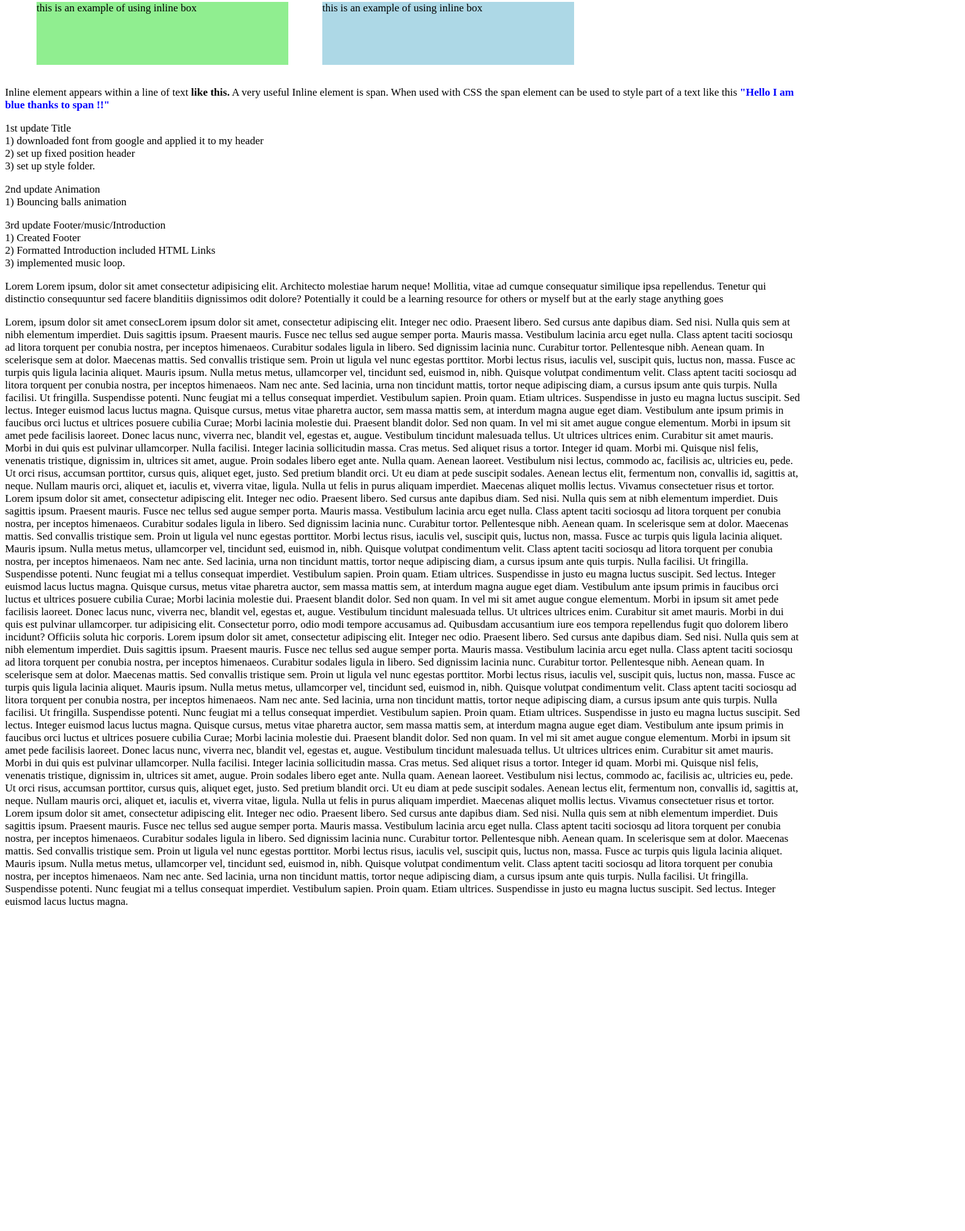
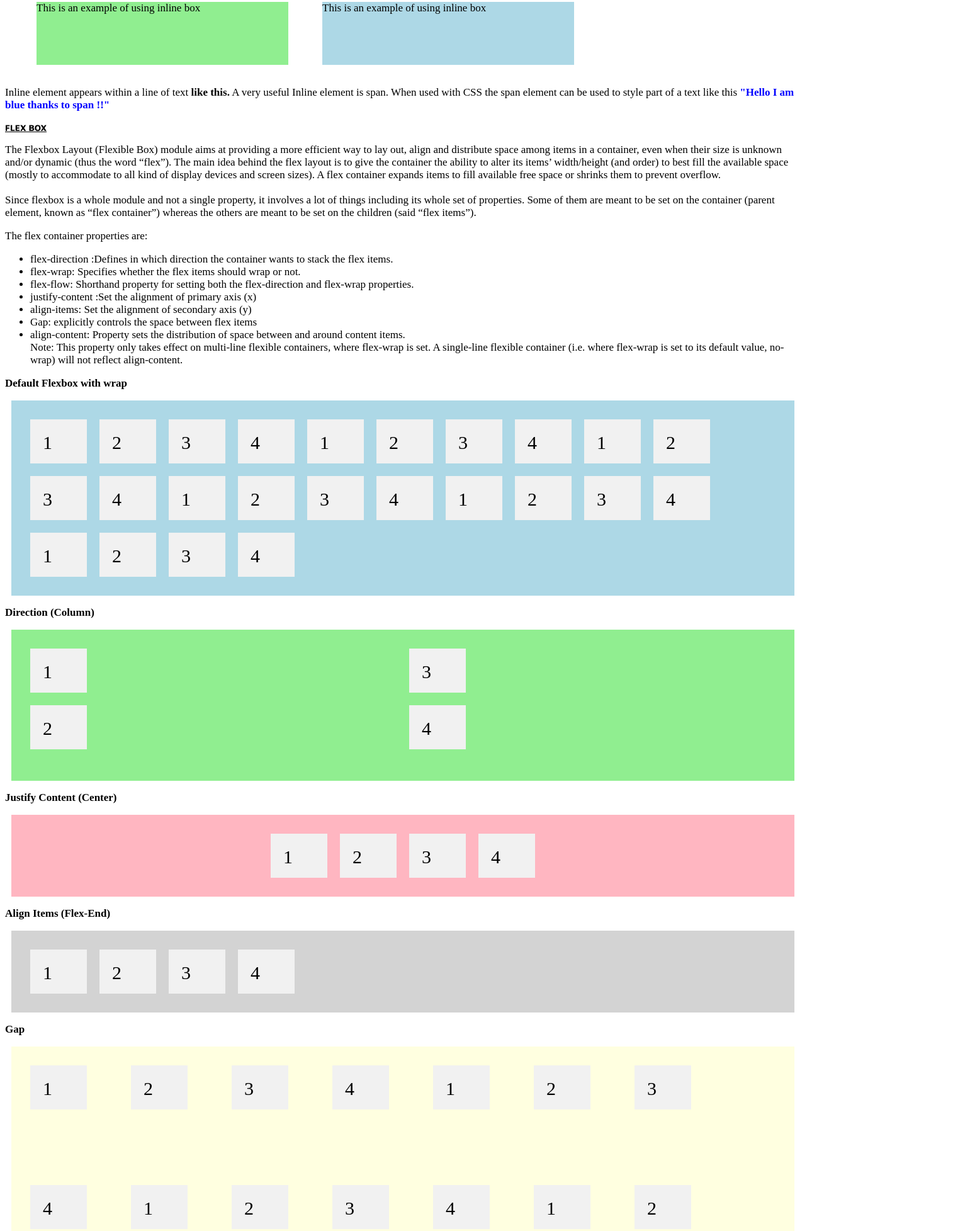
Before and after one commit to Ninedeadeyes/WebDev-Playground, a plain HTML site: page index.html in a window 1280 px wide. Shown: the part 1570-3525 px from the top of the page at 63% size, 1533 px wide, since content can reach past the window. Before the commit the page ends 3029 px from the top, so only its background shows below. Drawn offline with Linux system fonts and the light colour scheme.

Commit message:
0.5 Flex Box update

```diff
--- a/index.html
+++ b/index.html
@@ -62,7 +62,7 @@
           to be my personal scrap book focus on HTML and CSS. I will probably use this as a 'reference' guide like I have done
           with my <a href="https://github.com/Ninedeadeyes/15-mini-python-games-tutorial-series" target="_blank">my python tutorial series.</a>
           The truth is I am my own biggest fan and it is not because I am a great coder merely because I am my own best 'teacher'. I write in a way that makes
-          sense to me espicially when I am relearning something. Many of my more complex python projects like
+          sense to me which helps when I need to relearn something.  Many of my more complex python projects like
           <a href="https://github.com/Ninedeadeyes/GrimeLore-Land-of-the-Heretic-Hand" target="_blank">this</a> are built with the back bone of the tutorial series.
           Even though my website is quite bare for the mean time enjoy my bouncing balls.
          </p>
@@ -93,86 +93,313 @@
         <p class="inline1"> Inline block element takes as much as it needs </p>
 
 
-        <p class="inline1 inline2">this is an example of using inline box</p>
+        <p class="inline1 inline2">This is an example of using inline box</p>
 
-        <p class="inline1 inline3">this is an example of using inline box</p>
+        <p class="inline1 inline3">This is an example of using inline box</p>
 
-        <p class="inline1 inline4">this is an example of using inline box</p>
+        <p class="inline1 inline4">This is an example of using inline box</p>
 
         <p>Inline element appears within a line of text <strong>like this.</strong> A very useful Inline element is span. When used with CSS the span element can be used
         to style part of a text like this <span style="color:blue;font-weight:bold">"Hello I am blue thanks to span !!"</span> </p>
+
+        <p class="title">FLEX BOX</p>
+
+        <p>The Flexbox Layout (Flexible Box) module aims at providing a more efficient way to lay out, align and distribute space among items in a container,
+          even when their size is unknown and/or dynamic (thus the word “flex”).  The main idea behind the flex layout is to give the container the ability
+          to alter its items’ width/height (and order) to best fill the available space (mostly to accommodate to all kind of display devices
+          and screen sizes). A flex container expands items to fill available free space or shrinks them to prevent overflow.<br><br>
+          Since flexbox is a whole module and not a single property, it involves a lot of things including its whole set of properties.
+          Some of them are meant to be set on the container (parent element, known as “flex container”) whereas the others are meant to be set on the
+          children (said “flex items”).
+
+
+        </p>
+
+      <p>The flex container properties are:</p>
+
+      <ul>
+        <li>flex-direction :Defines in which direction the container wants to stack the flex items.</li>
+        <li>flex-wrap: Specifies whether the flex items should wrap or not.</li>
+        <li>flex-flow: Shorthand property for setting both the flex-direction and flex-wrap properties.</li>
+        <li>justify-content :Set the alignment of primary axis (x) </li>
+        <li>align-items: Set the alignment of secondary axis (y)</li>
+        <li>Gap: explicitly controls the space between flex items </li>
+        <li>align-content: Property sets the distribution of space between and around content items. <br> Note: This property only takes effect on multi-line flexible containers, where flex-wrap is set. A single-line flexible container (i.e. where flex-wrap is set to its default value, no-wrap) will not reflect align-content.</li>
+      </ul>
+
+  <p><strong>Default Flexbox with wrap</strong></p>
+
+  <div>
+      <div class="flexContainer">
+
+      <div class="flexInfo">1</div>
+
+      <div class="flexInfo">2</div>
+
+      <div class="flexInfo">3</div>
+
+      <div class="flexInfo">4</div>
+
+      <div class="flexInfo">1</div>
+
+      <div class="flexInfo">2</div>
+
+      <div class="flexInfo">3</div>
+
+      <div class="flexInfo">4</div>
+
+      <div class="flexInfo">1</div>
+
+      <div class="flexInfo">2</div>
+
+      <div class="flexInfo">3</div>
+
+      <div class="flexInfo">4</div>
+
+      <div class="flexInfo">1</div>
+
+      <div class="flexInfo">2</div>
+
+      <div class="flexInfo">3</div>
+
+      <div class="flexInfo">4</div>
+
+      <div class="flexInfo">1</div>
+
+      <div class="flexInfo">2</div>
+
+      <div class="flexInfo">3</div>
+
+      <div class="flexInfo">4</div>
+
+      <div class="flexInfo">1</div>
+
+      <div class="flexInfo">2</div>
+
+      <div class="flexInfo">3</div>
+
+      <div class="flexInfo">4</div>
+
+
+    </div>
+
+       <p><strong>Direction (Column) </strong></p>
+
+    <div class="flexContainer flexColumn">
+
+      <div class="flexInfo">1</div>
+
+      <div class="flexInfo">2</div>
+
+      <div class="flexInfo">3</div>
+
+      <div class="flexInfo">4</div>
+
+    </div>
+
+       <p><strong>Justify Content (Center) </strong> </p>
+
+    <div class="flexContainer flexJustifyContent ">
+
+      <div class="flexInfo">1</div>
+
+      <div class="flexInfo">2</div>
+
+      <div class="flexInfo">3</div>
+
+      <div class="flexInfo">4</div>
+
+    </div>
+
+       <p><strong>Align Items (Flex-End)</strong></p>
+
+    <div class="flexContainer flexAlignItems">
+
+      <div class="flexInfo">1</div>
+
+      <div class="flexInfo">2</div>
+
+      <div class="flexInfo">3</div>
+
+      <div class="flexInfo">4</div>
+
+    </div>
+
+    <p><strong>Gap</strong></p>
+
+    <div class="flexContainer flexGap ">
+
+      <div class="flexInfo">1</div>
+
+      <div class="flexInfo">2</div>
+
+      <div class="flexInfo">3</div>
+
+      <div class="flexInfo">4</div>
+
+      <div class="flexInfo">1</div>
+
+      <div class="flexInfo">2</div>
+
+      <div class="flexInfo">3</div>
+
+      <div class="flexInfo">4</div>
+
+      <div class="flexInfo">1</div>
+
+      <div class="flexInfo">2</div>
+
+      <div class="flexInfo">3</div>
+
+      <div class="flexInfo">4</div>
+
+      <div class="flexInfo">1</div>
+
+      <div class="flexInfo">2</div>
+
+      <div class="flexInfo">3</div>
+
+      <div class="flexInfo">4</div>
+
+      <div class="flexInfo">1</div>
+
+      <div class="flexInfo">2</div>
+
+      <div class="flexInfo">3</div>
+
+      <div class="flexInfo">4</div>
+
+      <div class="flexInfo">1</div>
+
+      <div class="flexInfo">2</div>
+
+      <div class="flexInfo">3</div>
+
+      <div class="flexInfo">4</div>
+
+
+
 
 
 
     </div>
 
+       <p><strong>Align Content (Center) with Direction(Column)</strong>  </p>
+    <div class="flexContainer flexAlignContent">
 
-       <p> 1st update Title <br>
+      <div class="flexInfo">1</div>
 
-         1) downloaded font from google and applied it to my header  <br>
-         2) set up fixed position header                         <br>
-         3) set up style folder.
+      <div class="flexInfo">2</div>
 
-      </p>
+      <div class="flexInfo">3</div>
 
-      <p> 2nd update  Animation  <br>
+      <div class="flexInfo">4</div>
 
-        1) Bouncing balls animation  <br>
+    </div>
+  </div>
 
-      </p>
 
-      <p> 3rd update Footer/music/Introduction  <br>
+      <p>The flex items properties are:</p>
 
-        1) Created Footer    <br>
-        2) Formatted Introduction included HTML Links <br>
-        3) implemented music loop.
+      <ul>
+        <li>order: The order property specifies the order of the flex items.</li>
+        <li>flex-grow : The flex-grow property specifies how much a flex item will grow relative to the rest of the flex items.</li>
+        <li>flex-shrink : The flex-shrink property specifies how much a flex item will shrink relative to the rest of the flex items.</li>
+        <li>flex-basis :The flex-basis property specifies the initial length of a flex item.</li>
+        <li>flex :The flex property is a shorthand property for the flex-grow, flex-shrink, and flex-basis properties.</li>
+        <li>align-self :Specifies the alignment for a flex item (overrides the flex container's align-items property).</li>
 
-      </p>
+      </ul>
 
-         <p>Lorem Lorem ipsum, dolor sit amet consectetur adipisicing elit. Architecto molestiae harum neque! Mollitia, vitae ad cumque consequatur similique ipsa repellendus. Tenetur qui distinctio consequuntur sed facere blanditiis dignissimos odit dolore? Potentially it could be a learning resource for others or myself but at the early stage anything goes</p>
+      <P>The direct child elements of a flex container automatically becomes flexible (flex) items.</p>
 
-     <p>Lorem, ipsum dolor sit amet consecLorem ipsum dolor sit amet, consectetur adipiscing elit. Integer nec odio. Praesent libero. Sed cursus ante dapibus diam. Sed nisi. Nulla quis sem at nibh elementum imperdiet. Duis sagittis ipsum. Praesent mauris. Fusce nec tellus sed augue semper porta. Mauris massa. Vestibulum lacinia arcu eget nulla. Class aptent taciti sociosqu ad litora torquent per conubia nostra, per inceptos himenaeos. Curabitur sodales ligula in libero.
 
-        Sed dignissim lacinia nunc. Curabitur tortor. Pellentesque nibh. Aenean quam. In scelerisque sem at dolor. Maecenas mattis. Sed convallis tristique sem. Proin ut ligula vel nunc egestas porttitor. Morbi lectus risus, iaculis vel, suscipit quis, luctus non, massa. Fusce ac turpis quis ligula lacinia aliquet. Mauris ipsum. Nulla metus metus, ullamcorper vel, tincidunt sed, euismod in, nibh. Quisque volutpat condimentum velit. Class aptent taciti sociosqu ad litora torquent per conubia nostra, per inceptos himenaeos.
+      <div>
 
-        Nam nec ante. Sed lacinia, urna non tincidunt mattis, tortor neque adipiscing diam, a cursus ipsum ante quis turpis. Nulla facilisi. Ut fringilla. Suspendisse potenti. Nunc feugiat mi a tellus consequat imperdiet. Vestibulum sapien. Proin quam. Etiam ultrices. Suspendisse in justo eu magna luctus suscipit. Sed lectus.
+      <div class="flexContainerItem"  style="background-color:white; width:auto;">
 
-        Integer euismod lacus luctus magna. Quisque cursus, metus vitae pharetra auctor, sem massa mattis sem, at interdum magna augue eget diam. Vestibulum ante ipsum primis in faucibus orci luctus et ultrices posuere cubilia Curae; Morbi lacinia molestie dui. Praesent blandit dolor. Sed non quam. In vel mi sit amet augue congue elementum. Morbi in ipsum sit amet pede facilisis laoreet. Donec lacus nunc, viverra nec, blandit vel, egestas et, augue. Vestibulum tincidunt malesuada tellus. Ut ultrices ultrices enim. Curabitur sit amet mauris.
+        <p style= "margin-left:40px;"><strong>order</strong></p>
+        <div class="flexContainerItem">
 
-        Morbi in dui quis est pulvinar ullamcorper. Nulla facilisi. Integer lacinia sollicitudin massa. Cras metus. Sed aliquet risus a tortor. Integer id quam. Morbi mi. Quisque nisl felis, venenatis tristique, dignissim in, ultrices sit amet, augue. Proin sodales libero eget ante. Nulla quam. Aenean laoreet.
+          <div class="flexInfo" style="order: 3">1</div>
 
-        Vestibulum nisi lectus, commodo ac, facilisis ac, ultricies eu, pede. Ut orci risus, accumsan porttitor, cursus quis, aliquet eget, justo. Sed pretium blandit orci. Ut eu diam at pede suscipit sodales. Aenean lectus elit, fermentum non, convallis id, sagittis at, neque. Nullam mauris orci, aliquet et, iaculis et, viverra vitae, ligula. Nulla ut felis in purus aliquam imperdiet. Maecenas aliquet mollis lectus. Vivamus consectetuer risus et tortor. Lorem ipsum dolor sit amet, consectetur adipiscing elit. Integer nec odio. Praesent libero.
+          <div class="flexInfo" style="order: 2">2</div>
 
-        Sed cursus ante dapibus diam. Sed nisi. Nulla quis sem at nibh elementum imperdiet. Duis sagittis ipsum. Praesent mauris. Fusce nec tellus sed augue semper porta. Mauris massa. Vestibulum lacinia arcu eget nulla. Class aptent taciti sociosqu ad litora torquent per conubia nostra, per inceptos himenaeos. Curabitur sodales ligula in libero. Sed dignissim lacinia nunc. Curabitur tortor. Pellentesque nibh. Aenean quam.
+          <div class="flexInfo" style="order: 4">3</div>
 
-        In scelerisque sem at dolor. Maecenas mattis. Sed convallis tristique sem. Proin ut ligula vel nunc egestas porttitor. Morbi lectus risus, iaculis vel, suscipit quis, luctus non, massa. Fusce ac turpis quis ligula lacinia aliquet. Mauris ipsum. Nulla metus metus, ullamcorper vel, tincidunt sed, euismod in, nibh. Quisque volutpat condimentum velit. Class aptent taciti sociosqu ad litora torquent per conubia nostra, per inceptos himenaeos. Nam nec ante.
+          <div class="flexInfo" style="order: 1">4</div>
 
-        Sed lacinia, urna non tincidunt mattis, tortor neque adipiscing diam, a cursus ipsum ante quis turpis. Nulla facilisi. Ut fringilla. Suspendisse potenti. Nunc feugiat mi a tellus consequat imperdiet. Vestibulum sapien. Proin quam. Etiam ultrices. Suspendisse in justo eu magna luctus suscipit. Sed lectus. Integer euismod lacus luctus magna.
+        </div>
 
-        Quisque cursus, metus vitae pharetra auctor, sem massa mattis sem, at interdum magna augue eget diam. Vestibulum ante ipsum primis in faucibus orci luctus et ultrices posuere cubilia Curae; Morbi lacinia molestie dui. Praesent blandit dolor. Sed non quam. In vel mi sit amet augue congue elementum. Morbi in ipsum sit amet pede facilisis laoreet. Donec lacus nunc, viverra nec, blandit vel, egestas et, augue. Vestibulum tincidunt malesuada tellus. Ut ultrices ultrices enim. Curabitur sit amet mauris. Morbi in dui quis est pulvinar ullamcorper.
-        tur adipisicing elit. Consectetur porro, odio modi tempore accusamus ad. Quibusdam accusantium iure eos tempora repellendus fugit quo dolorem libero incidunt? Officiis soluta hic corporis.  Lorem ipsum dolor sit amet, consectetur adipiscing elit. Integer nec odio. Praesent libero. Sed cursus ante dapibus diam. Sed nisi. Nulla quis sem at nibh elementum imperdiet. Duis sagittis ipsum. Praesent mauris. Fusce nec tellus sed augue semper porta. Mauris massa. Vestibulum lacinia arcu eget nulla. Class aptent taciti sociosqu ad litora torquent per conubia nostra, per inceptos himenaeos. Curabitur sodales ligula in libero.
 
-        Sed dignissim lacinia nunc. Curabitur tortor. Pellentesque nibh. Aenean quam. In scelerisque sem at dolor. Maecenas mattis. Sed convallis tristique sem. Proin ut ligula vel nunc egestas porttitor. Morbi lectus risus, iaculis vel, suscipit quis, luctus non, massa. Fusce ac turpis quis ligula lacinia aliquet. Mauris ipsum. Nulla metus metus, ullamcorper vel, tincidunt sed, euismod in, nibh. Quisque volutpat condimentum velit. Class aptent taciti sociosqu ad litora torquent per conubia nostra, per inceptos himenaeos.
+         <p><strong>flex-grow</strong></p>
+         <div class="flexContainerItem"  style="background-color:lightgreen; width:920px;">
 
-        Nam nec ante. Sed lacinia, urna non tincidunt mattis, tortor neque adipiscing diam, a cursus ipsum ante quis turpis. Nulla facilisi. Ut fringilla. Suspendisse potenti. Nunc feugiat mi a tellus consequat imperdiet. Vestibulum sapien. Proin quam. Etiam ultrices. Suspendisse in justo eu magna luctus suscipit. Sed lectus.
+          <div class="flexInfo" style="flex-grow: 1">1</div>
 
-        Integer euismod lacus luctus magna. Quisque cursus, metus vitae pharetra auctor, sem massa mattis sem, at interdum magna augue eget diam. Vestibulum ante ipsum primis in faucibus orci luctus et ultrices posuere cubilia Curae; Morbi lacinia molestie dui. Praesent blandit dolor. Sed non quam. In vel mi sit amet augue congue elementum. Morbi in ipsum sit amet pede facilisis laoreet. Donec lacus nunc, viverra nec, blandit vel, egestas et, augue. Vestibulum tincidunt malesuada tellus. Ut ultrices ultrices enim. Curabitur sit amet mauris.
+          <div class="flexInfo" style="flex-grow: 4">2</div>
 
-        Morbi in dui quis est pulvinar ullamcorper. Nulla facilisi. Integer lacinia sollicitudin massa. Cras metus. Sed aliquet risus a tortor. Integer id quam. Morbi mi. Quisque nisl felis, venenatis tristique, dignissim in, ultrices sit amet, augue. Proin sodales libero eget ante. Nulla quam. Aenean laoreet.
+          <div class="flexInfo" style="flex-grow: 1">3</div>
 
-        Vestibulum nisi lectus, commodo ac, facilisis ac, ultricies eu, pede. Ut orci risus, accumsan porttitor, cursus quis, aliquet eget, justo. Sed pretium blandit orci. Ut eu diam at pede suscipit sodales. Aenean lectus elit, fermentum non, convallis id, sagittis at, neque. Nullam mauris orci, aliquet et, iaculis et, viverra vitae, ligula. Nulla ut felis in purus aliquam imperdiet. Maecenas aliquet mollis lectus. Vivamus consectetuer risus et tortor. Lorem ipsum dolor sit amet, consectetur adipiscing elit. Integer nec odio. Praesent libero.
+          <div class="flexInfo" style="flex-grow: 4">4</div>
 
-        Sed cursus ante dapibus diam. Sed nisi. Nulla quis sem at nibh elementum imperdiet. Duis sagittis ipsum. Praesent mauris. Fusce nec tellus sed augue semper porta. Mauris massa. Vestibulum lacinia arcu eget nulla. Class aptent taciti sociosqu ad litora torquent per conubia nostra, per inceptos himenaeos. Curabitur sodales ligula in libero. Sed dignissim lacinia nunc. Curabitur tortor. Pellentesque nibh. Aenean quam.
+         </div>
 
-        In scelerisque sem at dolor. Maecenas mattis. Sed convallis tristique sem. Proin ut ligula vel nunc egestas porttitor. Morbi lectus risus, iaculis vel, suscipit quis, luctus non, massa. Fusce ac turpis quis ligula lacinia aliquet. Mauris ipsum. Nulla metus metus, ullamcorper vel, tincidunt sed, euismod in, nibh. Quisque volutpat condimentum velit. Class aptent taciti sociosqu ad litora torquent per conubia nostra, per inceptos himenaeos. Nam nec ante.
+      </div>
 
-        Sed lacinia, urna non tincidunt mattis, tortor neque adipiscing diam, a cursus ipsum ante quis turpis. Nulla facilisi. Ut fringilla. Suspendisse potenti. Nunc feugiat mi a tellus consequat imperdiet. Vestibulum sapien. Proin quam. Etiam ultrices. Suspendisse in justo eu magna luctus suscipit. Sed lectus. Integer euismod lacus luctus magna.
+      <div class="flexContainerItem"  style="background-color:white; width:auto;">
+
+         <p><strong>flex-shrink </strong></p>
+         <div class="flexContainerItem" style="background-color:lightpink">
+
+          <div class="flexInfo">1</div>
+
+          <div class="flexInfo" style="flex-shrink:3">2</div>
+
+          <div class="flexInfo">3</div>
+
+          <div class="flexInfo"style="flex-shrink:3">4</div>
+
+         </div>
+
+         <p><strong>flex-basis</strong></p>
+         <div class="flexContainerItem" style="background-color:lightgray">
+
+          <div class="flexInfo">1</div>
+
+          <div class="flexInfo" style="flex-basis:400px">2</div>
+
+          <div class="flexInfo">3</div>
+
+          <div class="flexInfo">4</div>
+
+        </div>
+
+        <p><strong>align-self</strong></p>
+        <div class="flexContainerItem" style="background-color:peachpuff">
+
+          <div class="flexInfo" style="align-self:flex-start">1</div>
+
+          <div class="flexInfo" style="align-self:center">2</div>
+
+          <div class="flexInfo"style="align-self:Flex-End">3</div>
+
+          <div class="flexInfo">4</div>
+
+        </div>
+      </div>
+    </div>
+
 
 
 
 
     </main>
 
+    <div class="footspace">
+
+
+    </div>
 
     <footer class="footer">
 
@@ -196,6 +423,7 @@
 
 
 
+
     </footer>
      <script src="./main.js"></scriptsrc></script>
 
--- a/styles/general.css
+++ b/styles/general.css
@@ -5,3 +5,6 @@ div{
 
 
 p {font-size: 17px;}    /* These are call tags, convenitent way to maek sure your paragraphs fonts are all the same. */
+
+
+ul{font-size: 17px;}
--- a/styles/main.css
+++ b/styles/main.css
@@ -2,7 +2,8 @@
 
 
 .main{
-    margin-top: 120px;
+    margin-top: 120px;      /* So header doesn't cover up the top */
+    margin-bottom:120px;   /* So footer doesn't cover up the bottom  */
 
 }
 
@@ -118,7 +119,7 @@
     display:inline-block;
     height: 100px;
     width: 400px;
-    background-color: palevioletred;
+    background-color: lightpink;
     margin-left:50px;
 
 }
@@ -175,3 +176,78 @@ vertical-align:top;
     background-color: lightblue;
     width:700px;
 }
+
+.flexContainer{
+    display:flex;
+    margin:10px;
+    padding:20px;
+    background-color: lightblue;
+    flex-wrap:wrap;
+    height:auto;
+    min-width:1000px
+
+
+}
+
+.flexInfo {
+
+    background-color: #f1f1f1;
+    margin: 10px;
+    padding: 20px;
+    font-size: 30px;
+    width:50px;
+    height:30px
+
+
+
+}
+
+.flexColumn{
+    flex-direction:column;
+    background-color: lightgreen;
+    height:200px;
+
+}
+
+.flexJustifyContent {
+
+    justify-content:center;
+    background-color: lightpink;
+}
+
+.flexAlignItems {
+    align-items:flex-end;
+    background-color: lightgray;
+}
+
+.flexAlignContent {
+    flex-direction:column;
+    align-content: center;
+    height:200px;
+    background-color:peachpuff;
+}
+
+.flexGap {
+    gap:100px 50px;
+    background-color:lightyellow;
+}
+
+
+.footerspace{
+
+    height: 500px;
+    width: 20px;
+
+}
+
+
+.flexContainerItem{
+    display:flex;
+    margin:10px;
+    padding:20px;
+    background-color: lightblue;
+    height:200px;
+    width: 400px;
+    min-width:400px;
+
+}
```
Lines whose indentation alone changed are shown as unchanged.
